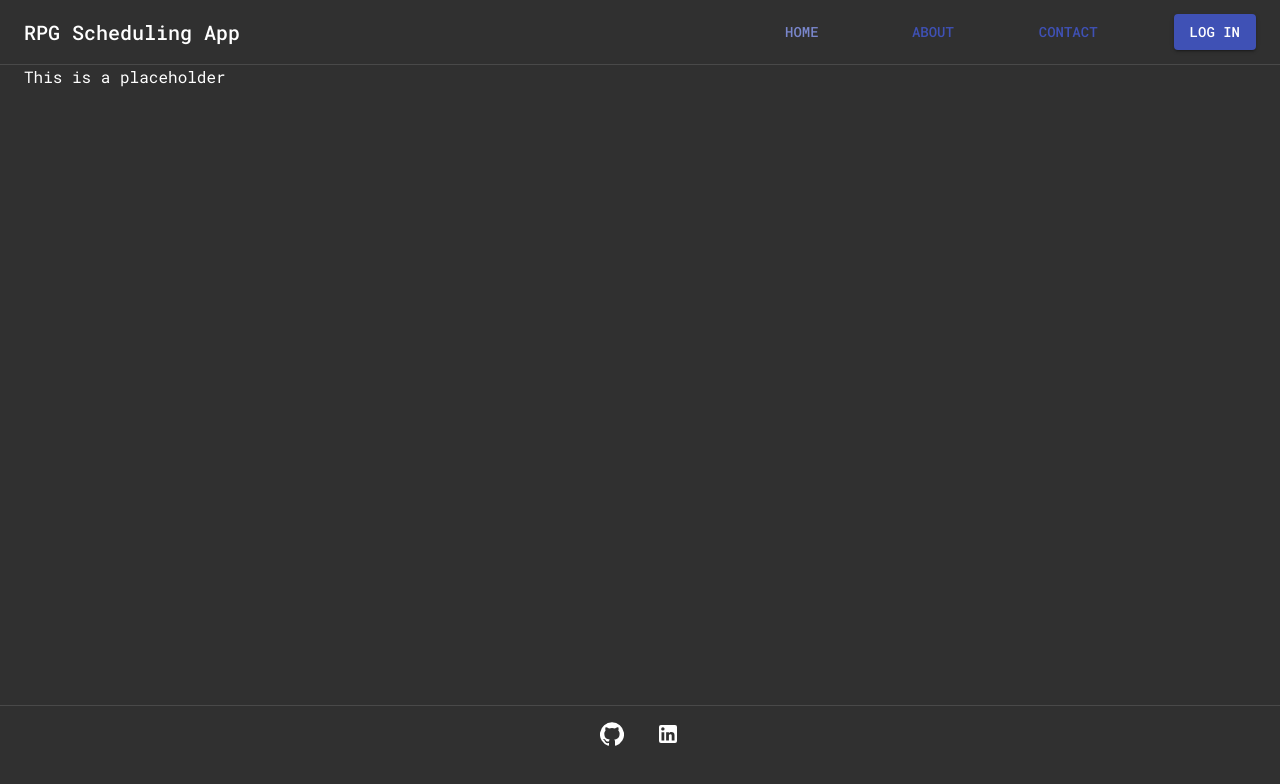
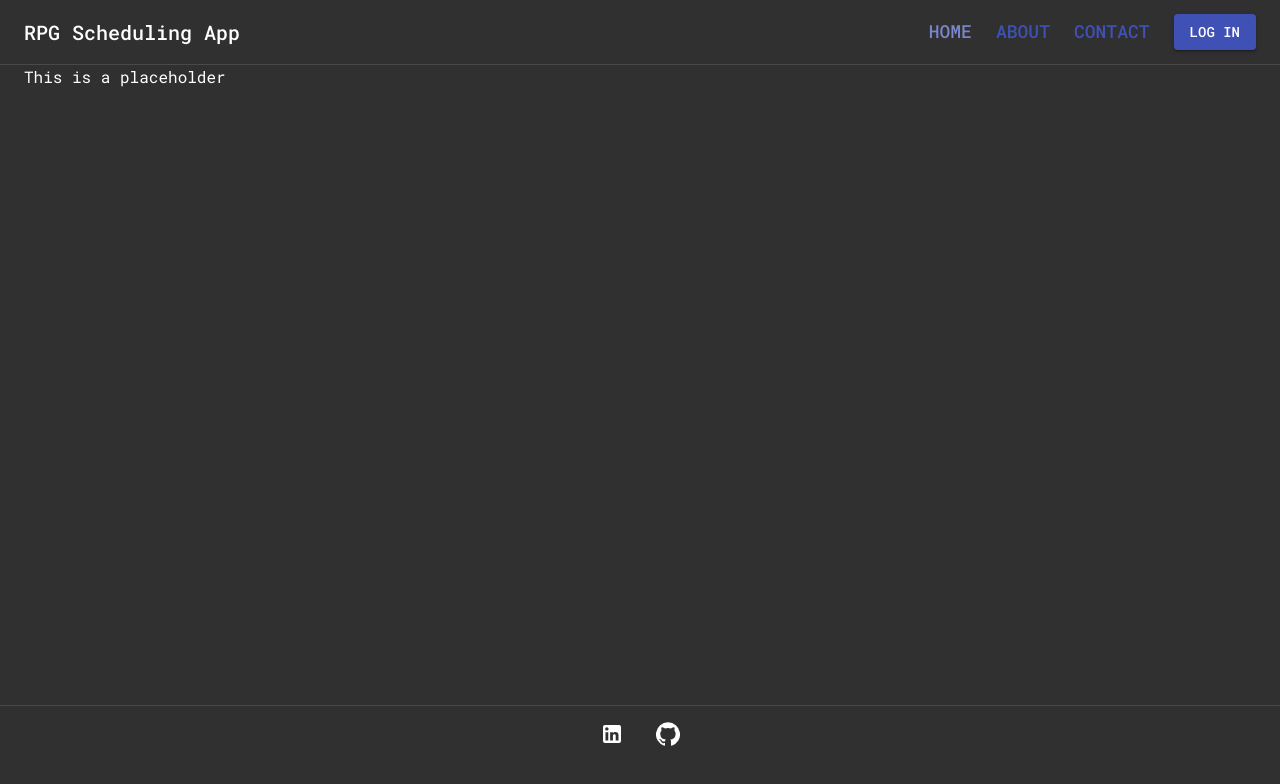
Before and after one commit to UnseelieDad/RPG-Scheduler, a Gatsby site: page / in a window 1280 px wide. Built offline with nearby package versions, Linux system fonts and the light colour scheme; Gatsby itself is replaced by a stand-in of ours.

Commit message:
more heading/footer adjustments

```diff
--- a/src/components/footer/Footer.tsx
+++ b/src/components/footer/Footer.tsx
@@ -1,5 +1,5 @@
 import React from "react"
-import { Divider, Container } from "@material-ui/core"
+import { Divider, Container, Typography, Link } from "@material-ui/core"
 import { GitHub, LinkedIn } from "@material-ui/icons"
 import footerStyles from "./footerStyles"
 
@@ -10,8 +10,26 @@ const Footer = () => {
     <footer>
       <Divider />
       <Container className={classes.root}>
-        <GitHub className={classes.icon} />
-        <LinkedIn className={classes.icon} />
+        <Typography className={classes.links}>
+          <Link
+            rel="noopener"
+            target="_blank"
+            href="https://www.linkedin.com/in/seth-martin-57250b136/"
+            className={classes.icon}
+            color="inherit"
+          >
+            <LinkedIn />
+          </Link>
+          <Link
+            className={classes.icon}
+            href="https://github.com/UnseelieDad"
+            target="_blank"
+            rel="noopener"
+            color="inherit"
+          >
+            <GitHub />
+          </Link>
+        </Typography>
       </Container>
     </footer>
   )
--- a/src/components/footer/footerStyles.tsx
+++ b/src/components/footer/footerStyles.tsx
@@ -6,6 +6,9 @@ const footerStyles = makeStyles((theme: Theme) =>
       display: "flex",
       justifyContent: "center",
     },
+    links: {
+      marginTop: theme.spacing(2),
+    },
     icon: {
       margin: theme.spacing(2),
     },
--- a/src/components/header/Header.tsx
+++ b/src/components/header/Header.tsx
@@ -34,10 +34,20 @@ const Header = () => {
           >
             Home
           </StyleLink>
-          <StyleLink component={Link} to="#" className={classes.links}>
+          <StyleLink
+            component={Link}
+            to="#"
+            className={classes.links}
+            activeClassName={classes.activeLink}
+          >
             About
           </StyleLink>
-          <StyleLink component={Link} to="#" className={classes.links}>
+          <StyleLink
+            component={Link}
+            to="#"
+            className={classes.links}
+            activeClassName={classes.activeLink}
+          >
             Contact
           </StyleLink>
         </Typography>
--- a/src/components/header/headerStyles.tsx
+++ b/src/components/header/headerStyles.tsx
@@ -3,22 +3,20 @@ import { makeStyles, Theme, createStyles } from "@material-ui/core"
 const headerStyles = makeStyles((theme: Theme) =>
   createStyles({
     title: {
-      flex: 2,
+      flex: 1,
     },
     links: {
-      flex: 1,
-      display: "flex",
-      justifyContent: "flex-start",
+      marginLeft: theme.spacing(3),
+      fontSize: "1.125rem",
     },
     link: {
       cursor: "pointer",
     },
+
     activeLink: {
       color: theme.palette.primary.light,
     },
-    logIn: {
-      marginLeft: theme.spacing(1),
-    },
+    logIn: { marginLeft: theme.spacing(3) },
   })
 )
 
```
